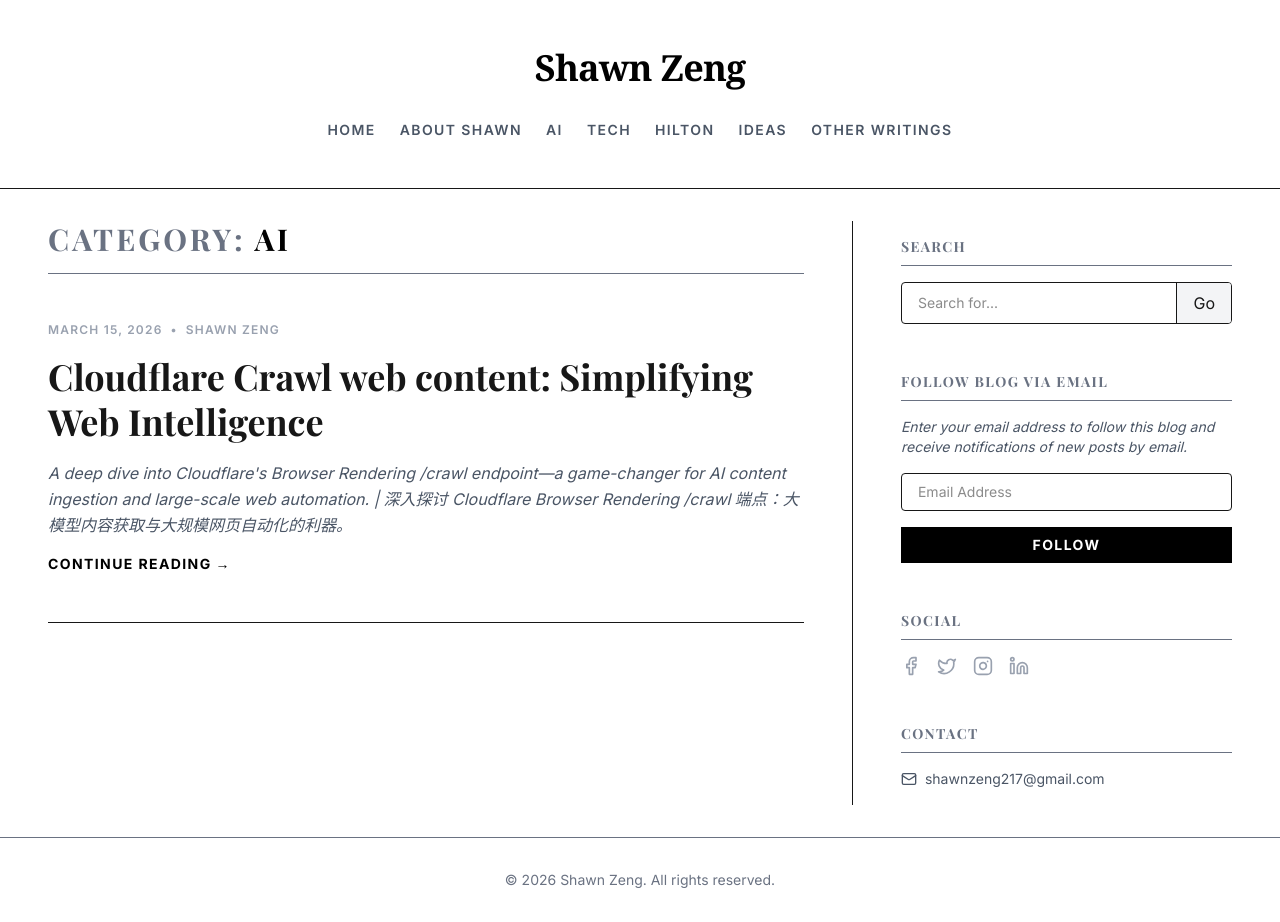
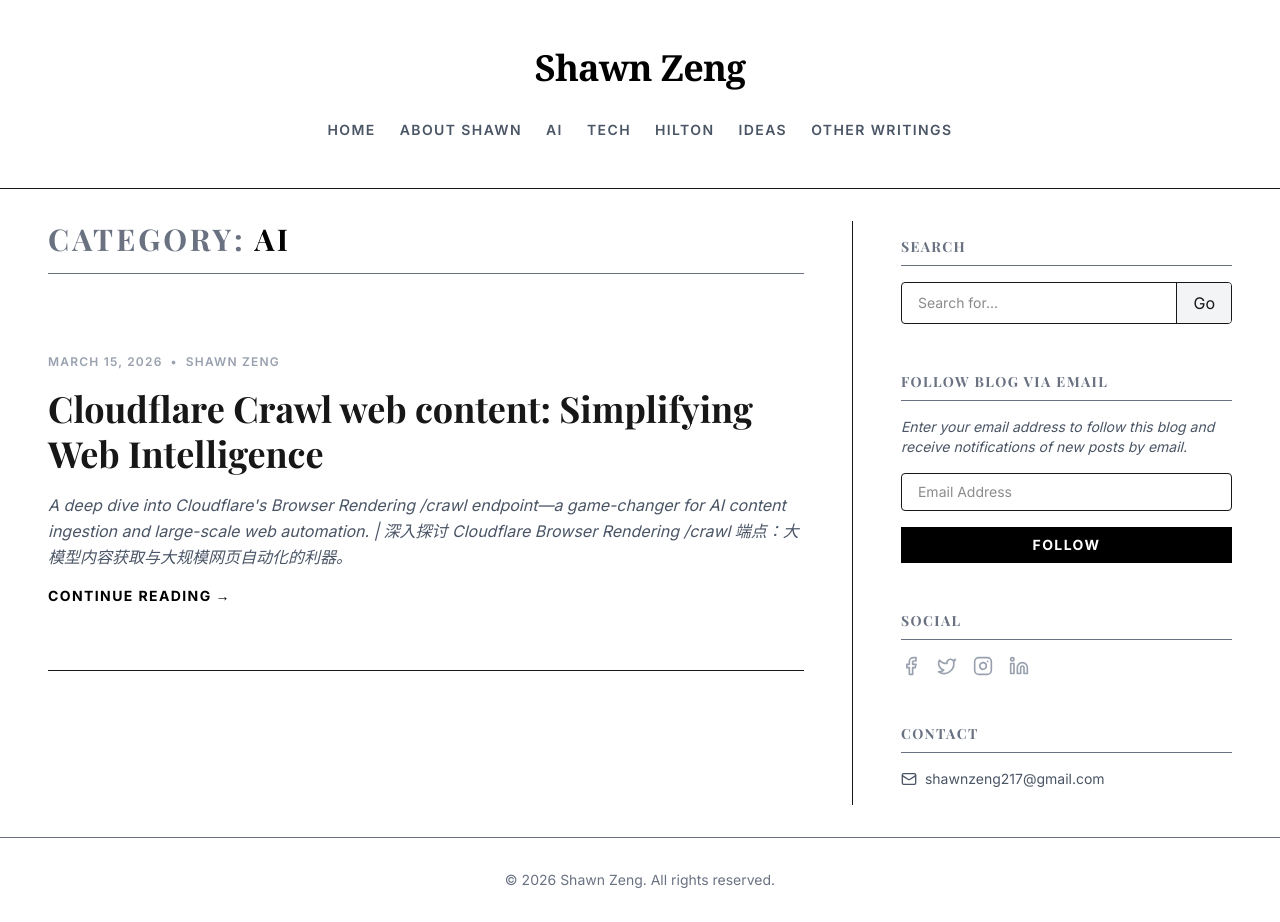
Before and after one commit to Shawnzeng217/shawnzeng, a Next.js app: page /category/ai in a window 1280 px wide. Built offline with nearby package versions, Linux system fonts and the light colour scheme; a web font is replaced by a local one.

Commit message:
UI: Balance vertical spacing for post separators

```diff
--- a/src/app/category/[slug]/page.tsx
+++ b/src/app/category/[slug]/page.tsx
@@ -20,13 +20,13 @@ export default async function Category(props: { params: Promise<{ slug: string }
 
   return (
     <div className="flex flex-col gap-12">
-      <h1 className="text-3xl font-bold border-b pb-4 uppercase tracking-widest text-gray-500">
+      <h1 className="text-3xl font-bold border-b pb-4 uppercase tracking-widest text-gray-500 mb-8">
         Category: <span className="text-black">{params.slug}</span>
       </h1>
-      <div className="flex flex-col gap-16">
+      <div className="flex flex-col gap-0">
         {categoryPosts.length > 0 ? (
           categoryPosts.map(({ id, date, title, category, author, excerpt }) => (
-            <article key={id} className="border-b pb-12 flex flex-col gap-4">
+            <article key={id} className="border-b py-16 flex flex-col gap-4 first:pt-0">
               <div className="flex items-center gap-2 text-xs font-semibold uppercase tracking-widest text-gray-400">
                 <time dateTime={date}>{format(new Date(date), "MMMM d, yyyy")}</time>
                 <span>&bull;</span>
--- a/src/app/page.tsx
+++ b/src/app/page.tsx
@@ -6,9 +6,9 @@ export default async function Home() {
   const allPostsData = await getSortedPostsData();
 
   return (
-    <div className="flex flex-col gap-16">
+    <div className="flex flex-col gap-0">
       {allPostsData.map(({ id, date, title, category, author, excerpt }) => (
-        <article key={id} className="border-b pb-12 flex flex-col gap-4">
+        <article key={id} className="border-b py-16 flex flex-col gap-4 first:pt-0">
           <div className="flex items-center gap-2 text-xs font-semibold uppercase tracking-widest text-gray-400">
             <time dateTime={date}>{format(new Date(date), "MMMM d, yyyy")}</time>
             <span>&bull;</span>
```
